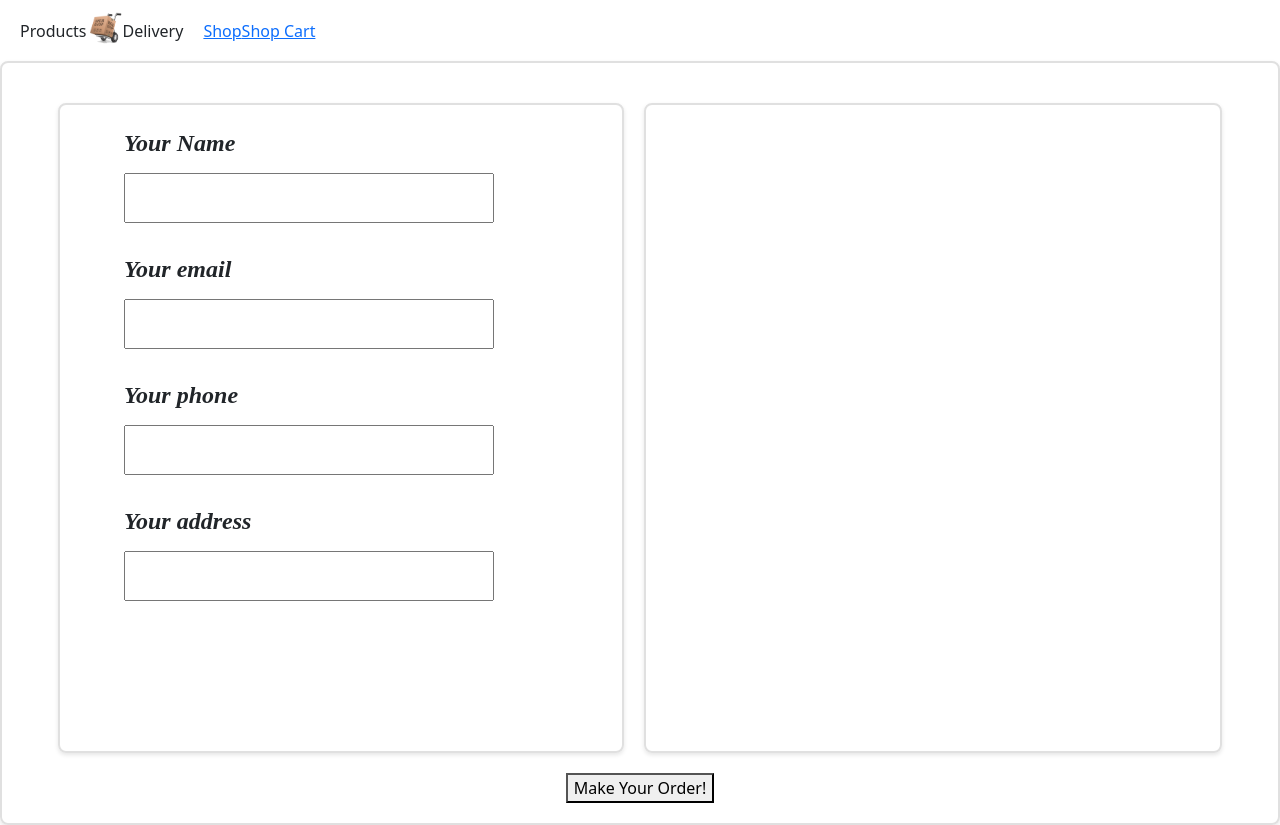
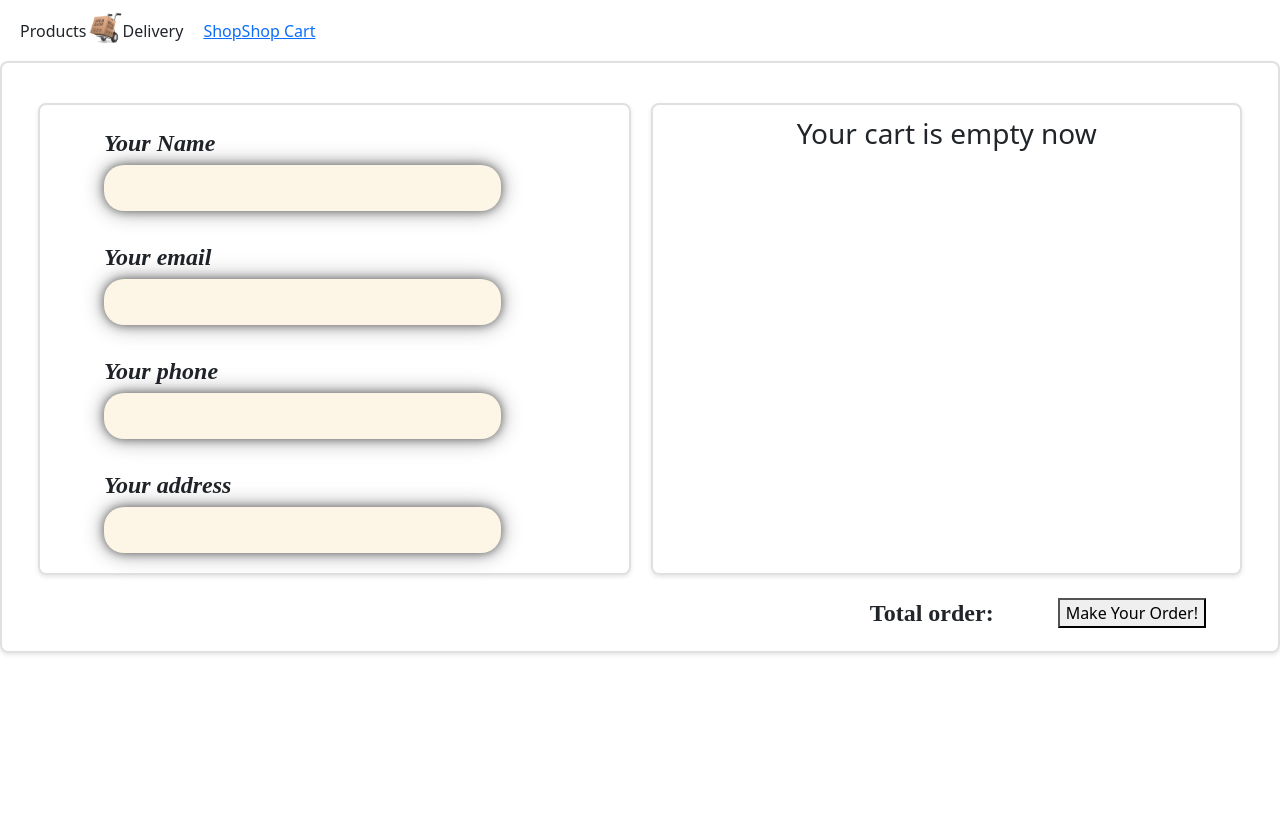
Before and after one commit to Oleksandr-Berd/the-food-delivery-shop, a React (Create React App) app: page /shoppingCart in a window 1280 px wide. After the commit the page ends 800 px from the top, so only its background shows below. Built offline with nearby package versions, Linux system fonts and the light colour scheme.

Commit message:
made part of logic with total order price

```diff
--- a/src/Components/ShopCartItem/ShopCartItem.jsx
+++ b/src/Components/ShopCartItem/ShopCartItem.jsx
@@ -1,15 +1,46 @@
+import productsCartContext from "../../context/productsCartContext";
 import * as SC from "./ShopCartItemStyle"
+import { useContext, useState, useEffect } from "react";
 
-const ShopCartItem = ({ id, name, image, price }) => {
+const ShopCartItem = ({ id, name, image, price, handleTotalPrice }) => {
+  const [totalAmount, setTotalAmount] = useState(0);
+  const [totalPrice, setTotalPrice] = useState({});
+  const { calculateTotalPrice } = useContext(productsCartContext);
+
+  const handleChange = (event) => {
+    const inputValue = event.target.value;
+    if (
+      inputValue === "" ||
+      inputValue === "-" ||
+      parseFloat(inputValue) >= 0
+    ) {
+      setTotalAmount(inputValue);
+      setTotalPrice((inputValue * price).toFixed(2));
+    }
+
+  };
+
+  useEffect(() => {
+
+    handleTotalPrice(name, totalPrice);
+  // eslint-disable-next-line react-hooks/exhaustive-deps
+  },[name, totalPrice])
+
   return (
     <SC.Item>
       <SC.Image src={image} alt={name} />
       <SC.TextContainer>
         <h3>{name}</h3>
         <p>Price: {price}</p>
+        <input
+          type="number"
+          value={totalAmount}
+          onChange={handleChange}
+          min="0"
+        />
       </SC.TextContainer>
     </SC.Item>
   );
-}
+};
 
 export default ShopCartItem;
--- a/src/Components/ShopCartList/ShopCartList.jsx
+++ b/src/Components/ShopCartList/ShopCartList.jsx
@@ -1,33 +1,42 @@
-import { useContext } from "react";
+import { useContext, useState } from "react";
 import * as SC from "./ShopcartListStyle";
 import productsCartContext from "../../context/productsCartContext";
 import ShopCartItem from "../ShopCartItem/ShopCartItem";
 
 const ShopCartList = () => {
-const { chosenProducts, productsCart } = useContext(productsCartContext);
+const [finalOrder, setFinalOrder] = useState({})
+
+const { chosenProducts, productsCart } =
+  useContext(productsCartContext);
     const formedProducts = chosenProducts
       ? chosenProducts.filter(({ idMeal }) => productsCart.includes(idMeal))
         : null;
 
-  const listHeight = window.innerHeight - 150;
+ const handleTotalPrice = (name, totalSum) => {
+   setFinalOrder((prevTotalPrice) => ({
+     ...prevTotalPrice,
+     [name]: totalSum,
+   }));
+ };
 
+console.log(finalOrder);
       return (
-        <SC.CustomList
-          width={600}
-          height={listHeight}
-          rowCount={formedProducts.length}
-          rowHeight={200}
-          rowRenderer={({ index, key, style }) => (
-            <div key={key} style={style}>
+        <SC.CustomList>
+          {formedProducts.length > 0 ? (
+            formedProducts.map(({ idMeal, strMealThumb, strMeal, price }) => (
               <ShopCartItem
-                id={formedProducts[index].idMeal}
-                image={formedProducts[index].strMealThumb}
-                price={formedProducts[index].price}
-                name={formedProducts[index].strMeal}
+                key={idMeal}
+                id={idMeal}
+                image={strMealThumb}
+                price={price}
+                name={strMeal}
+                handleTotalPrice={handleTotalPrice}
               />
-            </div>
+            ))
+          ) : (
+            <h3>Your cart is empty now</h3>
           )}
-        />
+        </SC.CustomList>
       );
 }
 
--- a/src/Components/ShopCartList/ShopcartListStyle.js
+++ b/src/Components/ShopCartList/ShopcartListStyle.js
@@ -1,12 +1,13 @@
 import styled from "styled-components";
-import { List } from "react-virtualized";
 
 
-export const CustomList = styled(List)`
+export const CustomList = styled.ul`
   padding-top: ${(props) => props.theme.spacing[3] + "px"};
   padding-right: ${(props) => props.theme.spacing[7] + "px"};
   padding-left: ${(props) => props.theme.spacing[7] + "px"};
   margin-left: ${(props) => props.theme.spacing[5] + "px"};
+  width: ${(props) => props.theme.percentage[6]};
+/* height: 100%; */
 
   border: 2px solid #e0e0e0;
   border-radius: 8px;
--- a/src/Components/ShopCartOrderForm/ShopCartOrderForm.jsx
+++ b/src/Components/ShopCartOrderForm/ShopCartOrderForm.jsx
@@ -99,7 +99,10 @@ const ShopCartOrderForm = () => {
           </SC.GeneralInputContainer>
           <ShopCartList />
         </SC.FormContainer>
-        <button type="submit">Make Your Order!</button>
+        <SC.TotalContainer>
+          <SC.TotalPrice>Total order: </SC.TotalPrice>
+          <button type="submit">Make Your Order!</button>
+        </SC.TotalContainer>
       </SC.Form>
     </SC.PageContainer>
   );
--- a/src/Components/ShopCartOrderForm/ShopCartOrderStyle.js
+++ b/src/Components/ShopCartOrderForm/ShopCartOrderStyle.js
@@ -10,8 +10,10 @@ export const PageContainer = styled.div`
 export const Form = styled.form`
   padding-top: ${(props) => props.theme.spacing[5] + "px"};
   padding-bottom: ${(props) => props.theme.spacing[5] + "px"};
-  padding-right: ${(props) => props.theme.spacing[7] + "px"};
-  padding-left: ${(props) => props.theme.spacing[7] + "px"};
+  padding-right: ${(props) => props.theme.spacing[2] + "px"};
+  padding-left: ${(props) => props.theme.spacing[2] + "px"};
+  margin-right: auto;
+  margin-left: auto;
 
   border: 2px solid #e0e0e0;
   border-radius: 8px;
@@ -59,14 +61,44 @@ export const Input = styled.input`
   padding-bottom: ${(props) => props.theme.spacing[2] + "px"};
   padding-right: ${(props) => props.theme.spacing[5] + "px"};
 
+  background-color: #fdf5e6;
   font-size: ${(props) => props.theme.size.S};
+  box-shadow: 0 0 10px rgba(0, 0, 0, 0.5), 0 0 20px rgba(0, 0, 0, 0.3),
+    0 0 30px rgba(0, 0, 0, 0.1);
+  border: none;
+  outline: none;
+  border-radius: ${(props) => props.theme.radius[4] + "px"};
+  transition: box-shadow 300ms ease;
+
+  &:hover,
+  &:focus {
+    box-shadow: 0 0 15px rgba(255, 255, 255, 0.5),
+      0 0 30px rgba(255, 255, 255, 0.3), 0 0 45px rgba(255, 255, 255, 0.1);
+  }
 `;
 
 export const Label = styled.label`
-  margin-bottom: ${(props) => props.theme.spacing[3] + "px"};
+  margin-bottom: ${(props) => props.theme.spacing[1] + "px"};
 
   font-size: ${props => props.theme.size.M};
   font-style: italic;
   font-weight: ${props => props.theme.weight.bold};
   font-family: ${props => props.theme.fontFamily.text};
 `;
+
+export const TotalContainer = styled.div`
+display: flex;
+flex-direction: row;
+align-items: center;
+justify-content: flex-end;
+
+margin-right: ${props => props.theme.spacing[10]+"px"};
+`
+
+export const TotalPrice = styled.p`
+  margin-right: ${(props) => props.theme.spacing[10] + "px"};
+
+  font-weight: ${props => props.theme.weight.bold};
+  font-size: ${[props => props.theme.size.M]};
+  font-family: ${props => props.theme.fontFamily.text};
+`;
--- a/src/Utilities/GlobalStyle.js
+++ b/src/Utilities/GlobalStyle.js
@@ -23,6 +23,7 @@ span, p, a{
 
 ul{
   padding: ${(props) => props.theme.spacing[0]};
+  margin: ${(props) => props.theme.spacing[0]};;
   list-style: none;
 }
 `;
--- a/src/Utilities/theme.js
+++ b/src/Utilities/theme.js
@@ -30,6 +30,7 @@ export const theme = {
   fontFamily: {
     title: "Caveat",
     text: "Montserrat",
-  }
+  },
 
+  radius: [4, 8, 12, 16, 20, 50],
 };
--- a/src/context/porductsCartProvider.js
+++ b/src/context/porductsCartProvider.js
@@ -5,17 +5,27 @@ export default class ProductsCartProvider extends Component {
   state = {
     productsCart: [],
     chosenProducts: [],
+    totalPrice: [],
     add: (product) => {
-      this.setState((prev) =>( {productsCart: [...prev.productsCart, product]}));
+      this.setState((prev) => ({
+        productsCart: [...prev.productsCart, product],
+      }));
     },
-     clear: () => {
-      this.setState({productsCart: []});
+    clear: () => {
+      this.setState({ productsCart: [] });
     },
-    formChosenProducts:(products => this.setState({chosenProducts:products}))
+    formChosenProducts: (products) =>
+      this.setState({ chosenProducts: products }),
+
+    calculateTotalPrice: (total) => {
+      this.setState((prev) => ({
+        totalPrice: [...prev.totalPrice, total],
+      }));
+    },
   };
   render() {
     return (
-    <productsCartContext.Provider value={this.state}>
+      <productsCartContext.Provider value={this.state}>
         {this.props.children}
       </productsCartContext.Provider>
     );
```
Lines whose indentation alone changed are shown as unchanged.
